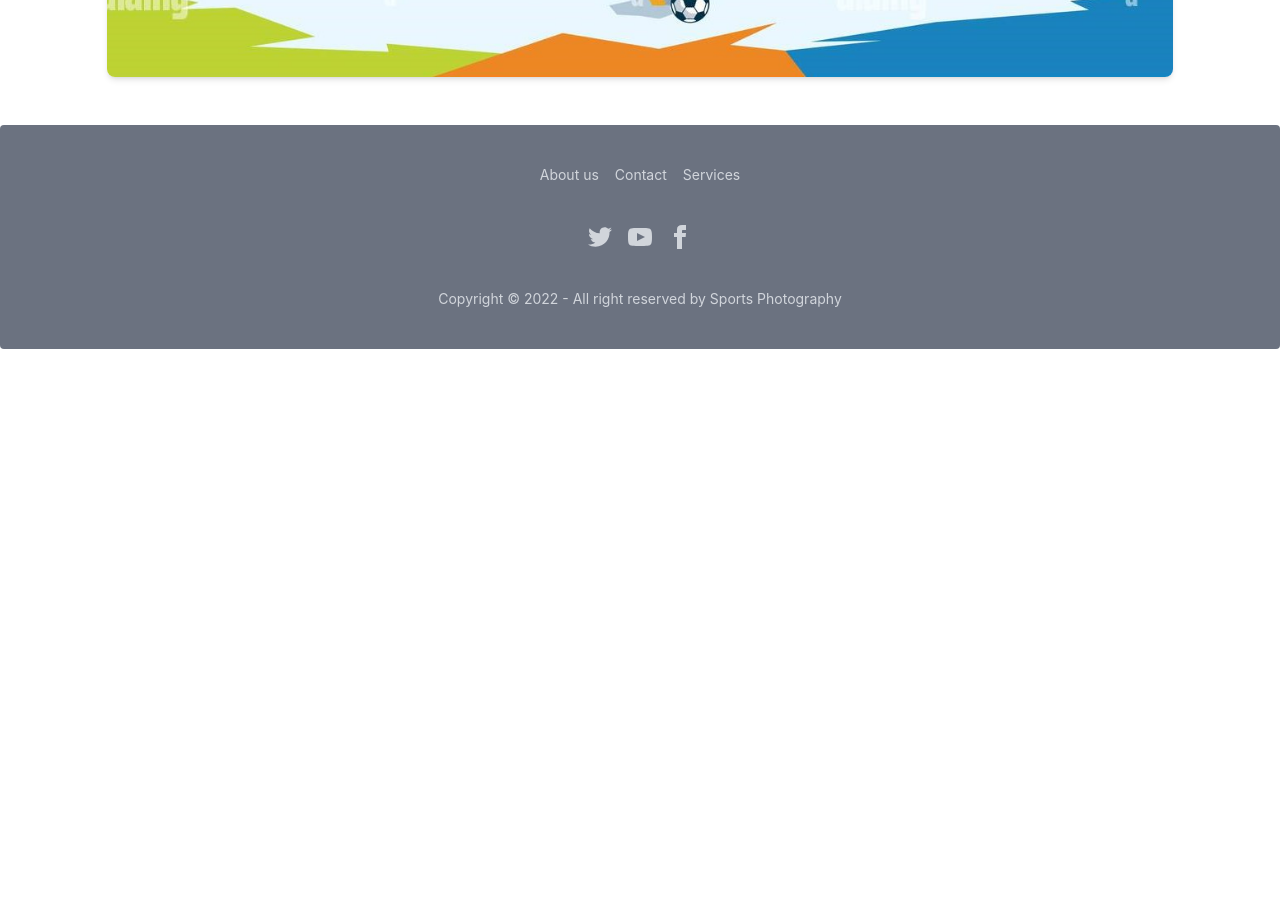
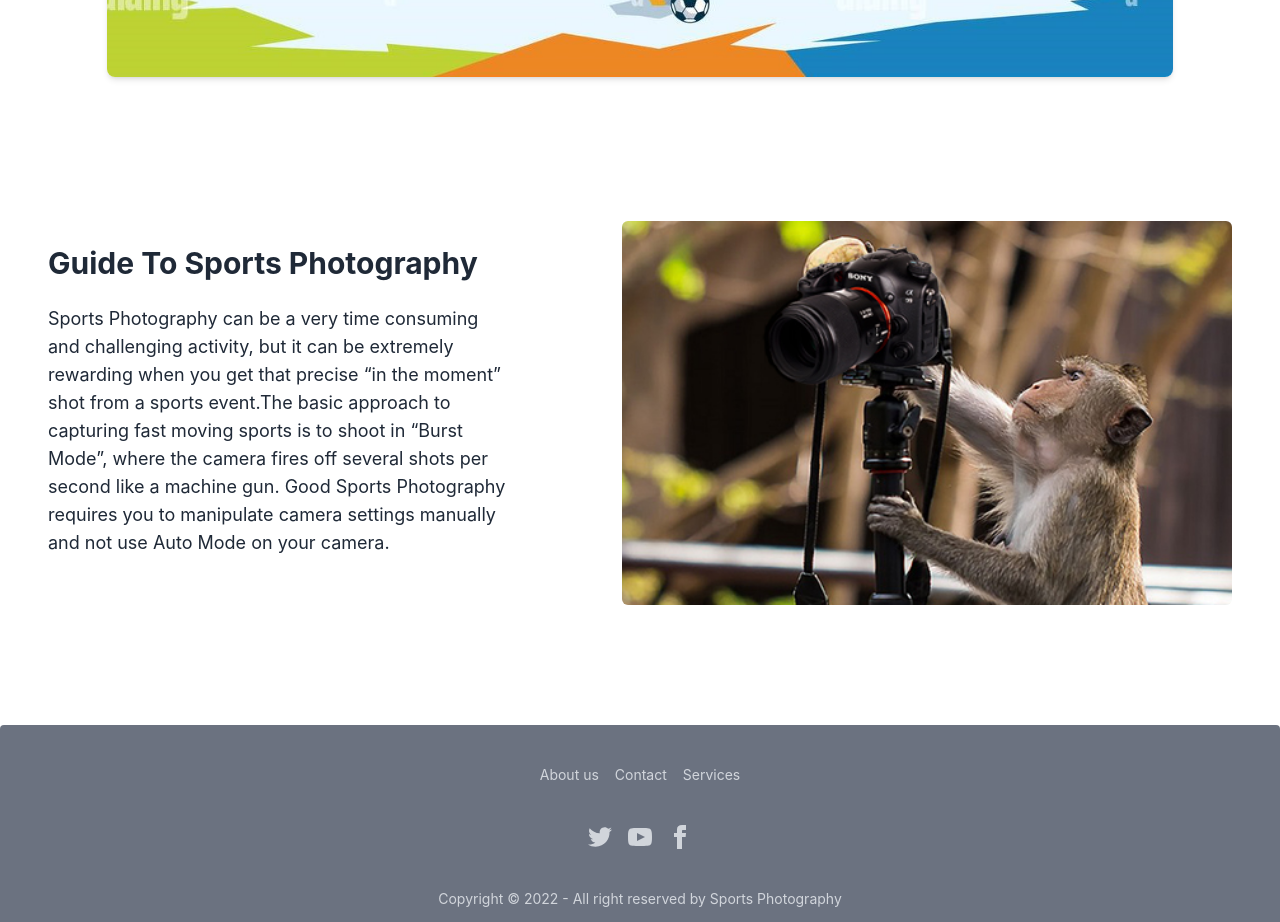
Before and after one commit to rifatahmed787/sports-photography-assignment-client, a React (Create React App) app: page / in a window 1280 px wide. Shown: the part 1100-2022 px from the top of the page. Before the commit the page ends 1449 px from the top, so only its background shows below. Built offline with nearby package versions, Linux system fonts and the light colour scheme.

Commit message:
home section two

```diff
--- a/src/components/Home/Home.js
+++ b/src/components/Home/Home.js
@@ -42,6 +42,31 @@ const Home = () => {
           className="w-5/6 mx-auto mb-12 -mt-20 rounded-lg shadow-md lg:-mt-40 dark:bg-gray-500"
         />
       </section>
+      <section className="dark:bg-gray-800 dark:text-gray-100">
+        <div className="container flex flex-col justify-center p-6 mx-auto sm:py-12 lg:py-24 lg:flex-row lg:justify-between">
+          <div className="flex flex-col justify-center p-6 text-center rounded-sm lg:max-w-md xl:max-w-lg lg:text-left">
+            <h1 className="text-5xl font-bold leading-none sm:text-3xl">
+              Guide To Sports Photography
+            </h1>
+            <p className="mt-6 mb-8 text-lg sm:mb-12">
+              Sports Photography can be a very time consuming and challenging
+              activity, but it can be extremely rewarding when you get that
+              precise “in the moment” shot from a sports event.The basic
+              approach to capturing fast moving sports is to shoot in “Burst
+              Mode”, where the camera fires off several shots per second like a
+              machine gun. Good Sports Photography requires you to manipulate
+              camera settings manually and not use Auto Mode on your camera.
+            </p>
+          </div>
+          <div className="flex items-center justify-center p-6 mt-8 lg:mt-0 h-72 sm:h-80 lg:h-96 xl:h-112 2xl:h-128">
+            <img
+              src={img2}
+              alt=""
+              className="object-contain h-72 sm:h-80 lg:h-96 xl:h-112 2xl:h-128 rounded-md"
+            />
+          </div>
+        </div>
+      </section>
     </div>
   );
 };
```
